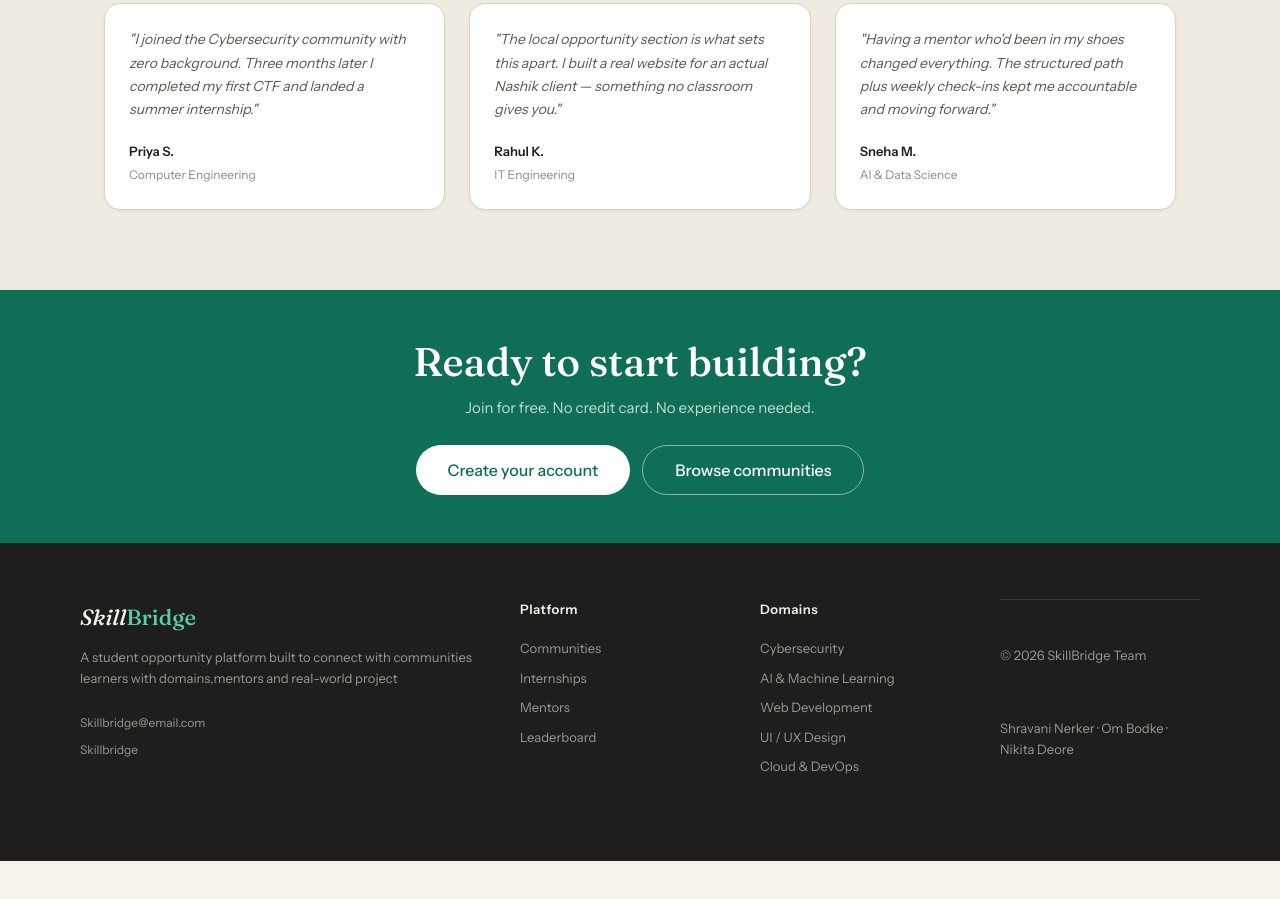
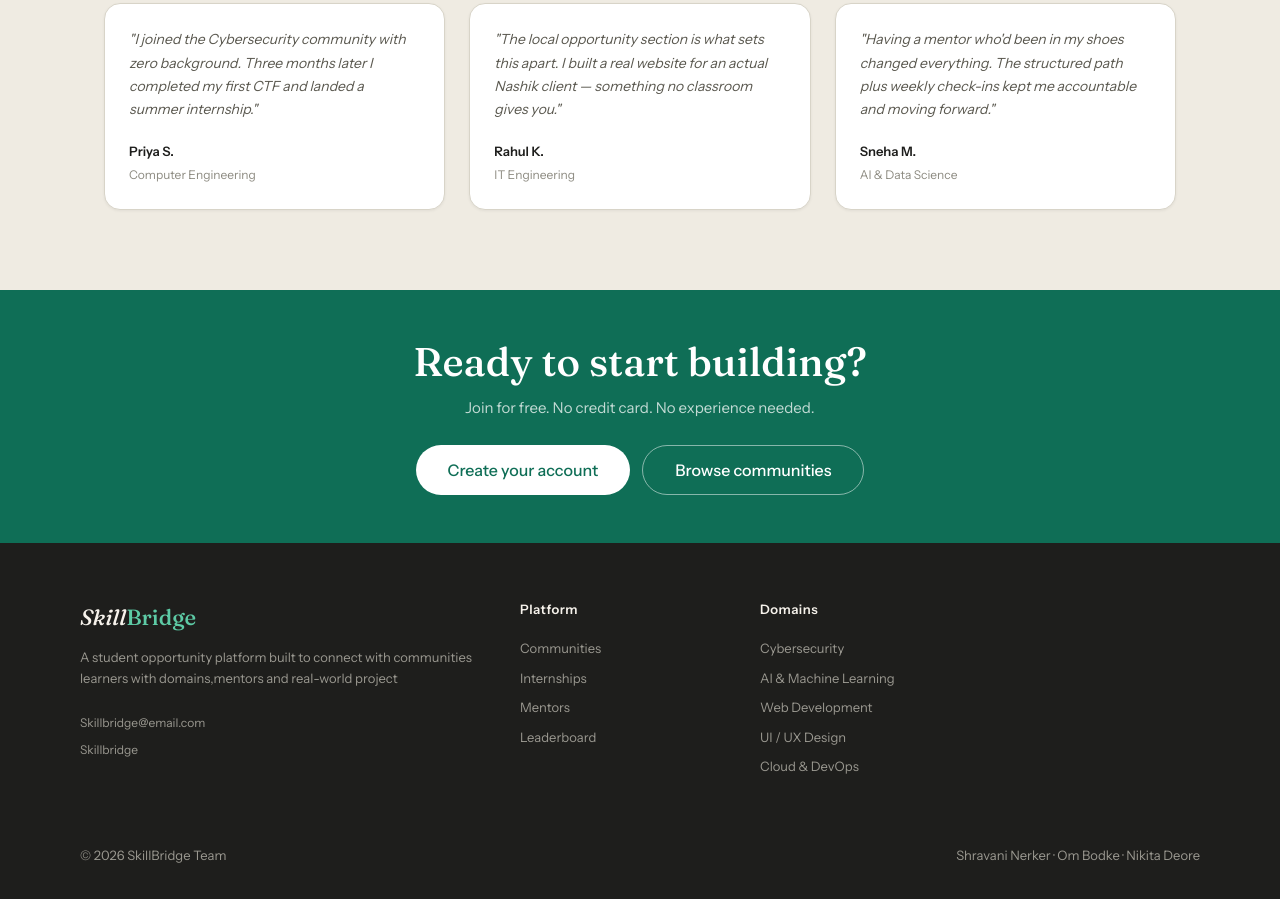
Before and after one commit to Om-Bodke384/skillbridgeprototype, a plain HTML site: page index.html in a window 1280 px wide. Shown: the part 2955-3854 px from the top of the page. Before the commit the page ends 3816 px from the top, so only its background shows below. Drawn offline with Linux system fonts and the light colour scheme.

Commit message:
Enhance footer with team credits and styling
Added a styled footer section with team credits.

```diff
--- a/index.html
+++ b/index.html
@@ -6,6 +6,14 @@
   <title>SkillBridge — Student Opportunity Platform</title>
   <link rel="stylesheet" href="css/global.css">
   <link rel="stylesheet" href="css/components.css">
+<style>
+    .footer_some{
+    display: flex;
+    justify-content: space-between;
+    padding-top: 16px;
+
+  }
+</style>
 </head>
 <body>
 
@@ -394,11 +402,13 @@
         <a class="footer-link" onclick="openDomain('cloud')">Cloud &amp; DevOps</a>
       </div>
 
-    <div class="footer-bottom">
-      <span>© 2026 SkillBridge Team</span>
+
+  </div>
+    <div class="footer_some">
+          <span>© 2026 SkillBridge Team</span>
+
       <span>Shravani Nerker · Om Bodke · Nikita Deore </span>
     </div>
-  </div>
 </footer>
 
 <!-- ── TOAST ───────────────────────────────────────────── -->
```
